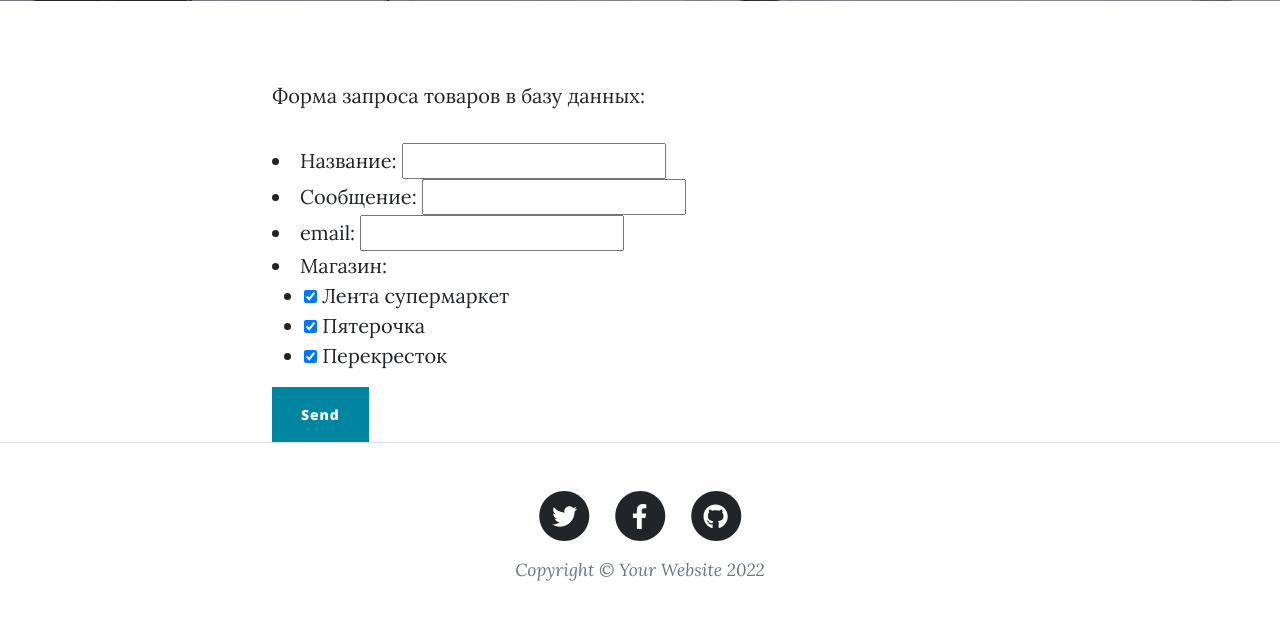
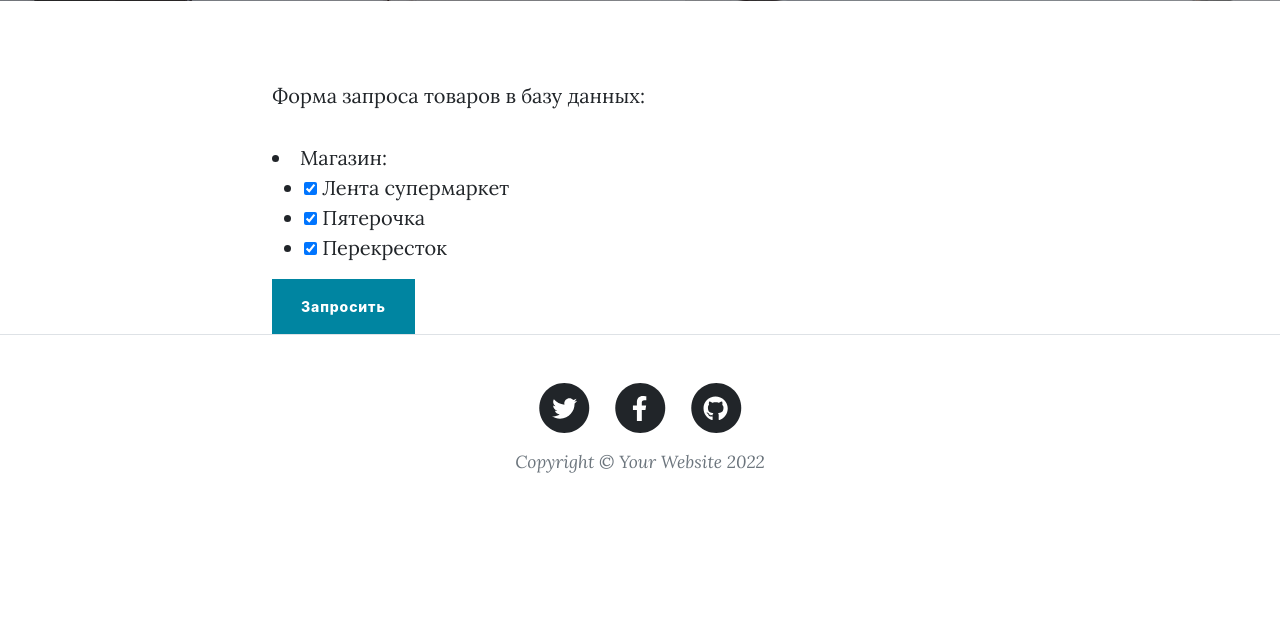
Before and after one commit to Pav9551/PylessonsDjango, a Django app: page /request in a window 1280 px wide. Shown: the part 531-1163 px from the top of the page. After the commit the page ends 1004 px from the top, so only its background shows below. Run offline with Django 3.2, Linux system fonts and the light colour scheme; some libraries are stand-ins or nearby versions.

Commit message:
added request.html

```diff
--- a/blog/blogapp/forms.py
+++ b/blog/blogapp/forms.py
@@ -9,11 +9,9 @@ class ContactForm(forms.Form):
     message = forms.CharField(label='Сообщение')
     email = forms.EmailField(label='email')
 class RequestForm(forms.Form):
-    name = forms.CharField(label='Название')
-    message = forms.CharField(label='Сообщение')
-    email = forms.EmailField(label='email')
+
     favorite_markets = forms.MultipleChoiceField(
-        label='Магазин',
+        label='Магазин:',
         required=False,
         widget=forms.CheckboxSelectMultiple(attrs={"checked": ""}),
         choices=MARKETS,
--- a/blog/blogapp/templates/blogapp/request.html
+++ b/blog/blogapp/templates/blogapp/request.html
@@ -1,7 +1,7 @@
 {% extends "base.html" %}
 
 {% block title %}
-Создание поста
+форма запроса
 {% endblock %}
 
 {% block content %}
@@ -14,7 +14,7 @@
         <form method="post" id="RequestForm">
             {% csrf_token %}
             {{ form.as_ul }}
-            <button type="submit" class="btn btn-primary" id="sendMessageButton">Send</button>
+            <button type="submit" class="btn btn-primary" id="sendMessageButton">Запросить</button>
 
         </form>
     </div>
--- a/blog/blogapp/views.py
+++ b/blog/blogapp/views.py
@@ -3,6 +3,7 @@ from .models import Good, Merchandise
 from .forms import ContactForm,RequestForm
 from django.core.mail import send_mail
 from django.urls import reverse
+from edadeal import ED
 # Create your views here.
 def main_view(request):
     merch = Merchandise.objects.all()
@@ -43,19 +44,13 @@ def request_merch(request):
         form = RequestForm(request.POST)
         if form.is_valid():
             # Получить данные из формы
-            name = form.cleaned_data['name']
-            message = form.cleaned_data['message']
-            email = form.cleaned_data['email']
-            merch = Merchandise.objects.all()
-            list_result = [entry.name+' в '+entry.market_name for entry in merch]  # converts QuerySet into Python list
-            myString = '\n'.join(list_result)
-            send_mail(
-                'Contact message',
-                f'{name}, сообщаю, что {message}\nНе забудь купить:\n{myString}',
-                'from@example.com',
-                [email],
-                fail_silently=True,
-            )
+            markets = form.cleaned_data['favorite_markets']
+            Merchandise.objects.all().delete()
+            for market in markets:
+                edmarket = ED(CITY="moskva", SHOP=market)  # создаем экземпляр класса
+                edmarket.load_goods_from_base()
+                edmarket.get_df_discount()  # запрашиваем список товаров со скидками с сайта
+                edmarket.search_and_refrash()  # сопоставляем искомые товары с перечнем скидок и сохраняем в базу
             return HttpResponseRedirect(reverse('blog:index'))
         else:
             return render(request, 'blogapp/request.html', context={'form': form})
```
